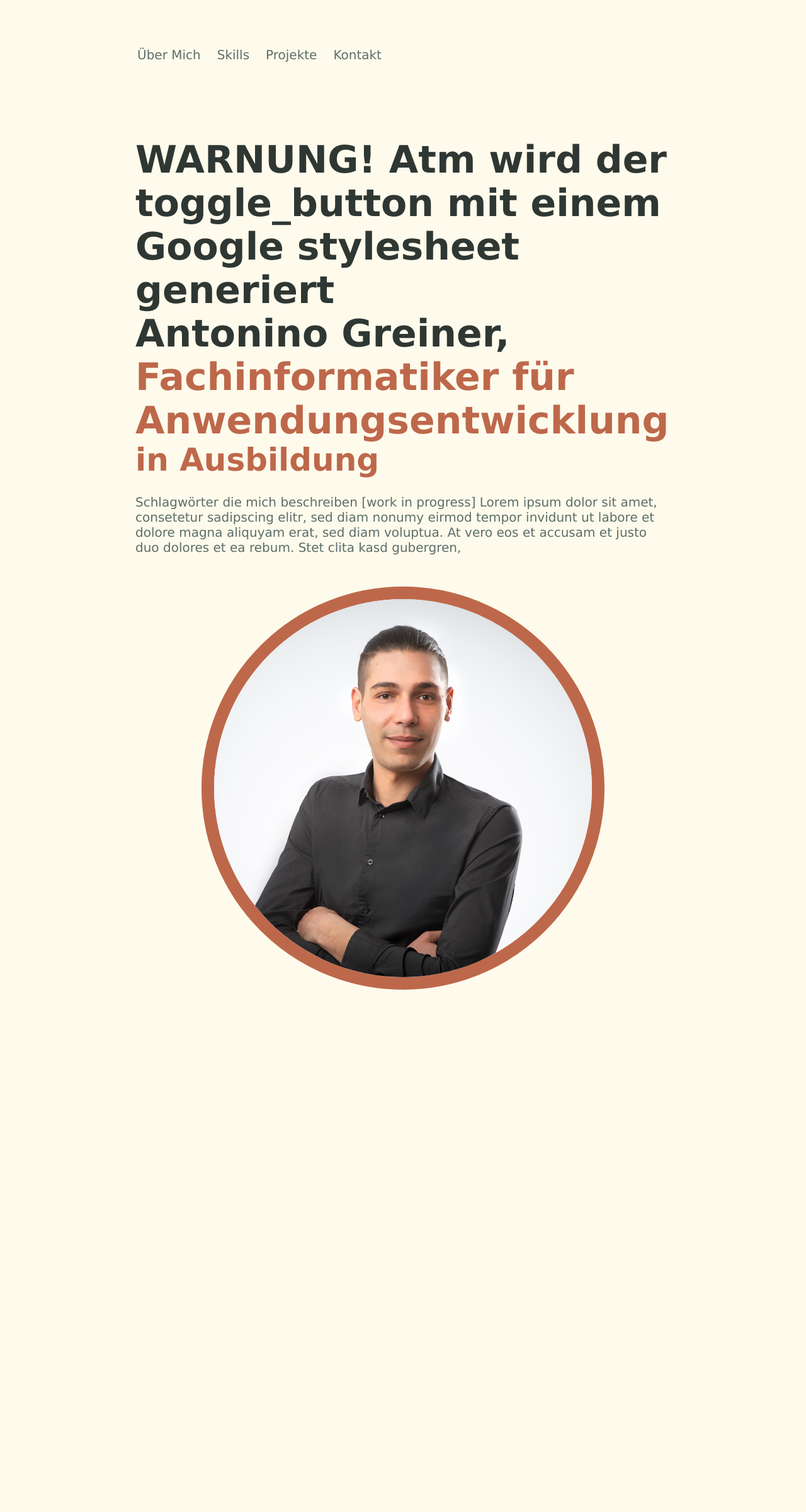
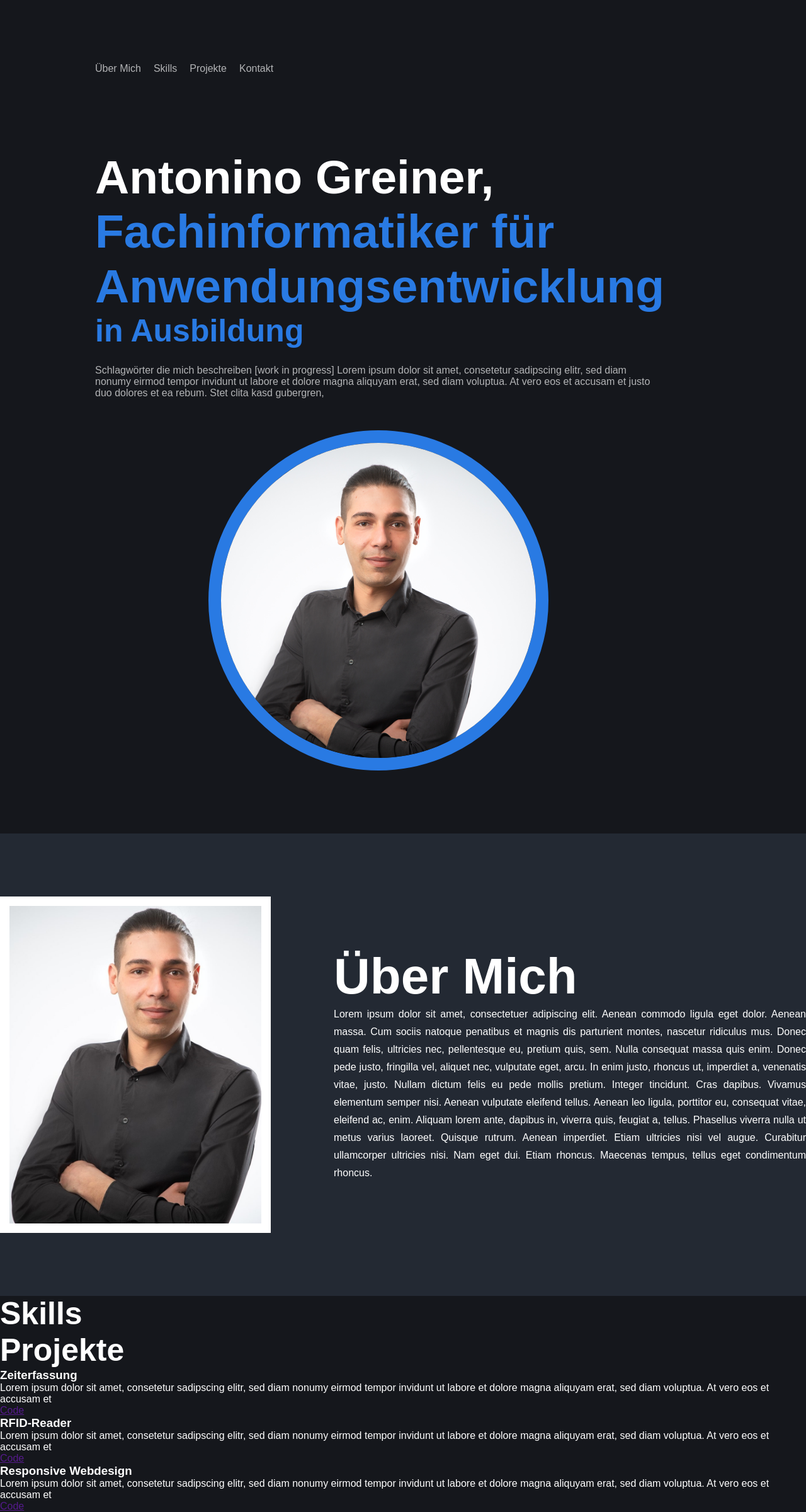
Before and after one commit to Antonino-G/Portfolio-tut, a plain HTML site: page index.html in a window 1280 px wide. Shown: the whole page at 63% size. Before the commit the page ends 1646 px from the top, so only its background shows below. Drawn offline with nearby package versions, Linux system fonts and the light colour scheme.

Commit message:
Bug-fix: füge überarbeitete CSS-Dateien & zwei neue Sektionen hinzu

```diff
--- /dev/null
+++ b/about_me.css
@@ -0,0 +1,34 @@
+#about_me_section{
+    padding: 100px 0;
+    background-color: var(--secondary-color);
+    display: flex;
+    justify-content: center;
+    align-items: center;
+    gap: 100px;
+    flex-wrap: wrap-reverse;
+}
+.about_me_container{
+    width: 750px;
+    max-width: 90%;
+}
+#about_me_section img{
+    width: 400px;
+    max-width: calc( 90% - 30px);
+    border: 15px solid var(--text-color);
+}
+.about_me_container h2{
+    font-size: 80px;
+}
+.about_me_container p{
+    text-align: justify;
+    line-height: 175%;
+}
+@media(max-width: 950px){
+    #about_me_section{
+        padding: 50px 0;
+    }
+    #about_me_section h2{
+        text-align: center;
+        font-size: 8vw;
+    }
+}
--- a/general_settings.css
+++ b/general_settings.css
@@ -1,3 +1,12 @@
+:root{
+    --main-brand-color: #297AE3;
+    --primary-color: #15171C;
+    --secondary-color: #232933;
+    --dark-secondary-color: #2E3744;
+    --text-color: white;
+    --secondary-text-color: #B3B4B6;
+}
+/*
 :root{
     --main-brand-color: #BE684B;
     --primary-color: #FEFBEC;
@@ -6,6 +15,7 @@
     --text-color: #2F3733;
     --secondary-text-color: #5E6E67;
 }
+*/
 *{
     margin: 0;
     padding: 0;
@@ -13,12 +23,11 @@
 body{
     min-height: 100vh;
     background-color: var(--primary-color);
-    font-family: verdana ,sans-serif, Arial;
-    font-size: 20px;
+    font-family: sans-serif;
     color: var(--text-color);
 }
 h1{
-    font-size: 60px;
+    font-size: 75px;
     line-height: 115%;
 }
 h2{
@@ -29,21 +38,23 @@ h2{
     margin-top: 25px;
     color: var(--secondary-text-color);
 }
-@media(max-width: 800px){
+.warnung{
+    display: flex;
+    justify-content: center;
+    align-items: center;
+    font-size: 100px;
+    padding: 100px 25px;
+}
+@media(max-width: 950px){
     h1{
-        font-size: 12vw;
+        font-size: 8vw;
         text-align: center;
     }
     h2{
-        font-size: 5vw;
+        font-size: 7vw;
         text-align: center;
     }
     .subheading{
         text-align: center;
     }
-    nav ul{
-        height: min-content;
-        width: 100%;
-        background: var(--background-color);
-      }
 }
--- a/header.css
+++ b/header.css
@@ -1,23 +1,25 @@
 header{
-    padding: 75px 25px;
-    display: inline-flex;
+    padding: 100px 25px;
+    display: flex;
     justify-content: center;
     align-items: center;
     gap: 50px;
     flex-wrap: wrap;
+    max-width: 90%;
 }
 .header_text{
-    width: 850px;
+    width: 900px;
 }
 .circle{
-    height: 600px;
-    width: 600px;
+    height: 500px;
+    width: 500px;
+
+    max-height: 80vw;
+    max-width: 80vw;
+
     overflow: hidden;
     border-radius: 50%;
     border: 20px solid var(--main-brand-color);
-
-    max-height: 80vw;
-    max-width: 80vw;
 
     display: flex;
     justify-content: center;
@@ -25,6 +27,7 @@ header{
 }
 .circle img{
     height: 100%;
+
 }
 nav{
     margin-bottom: 120px;
@@ -32,36 +35,28 @@ nav{
 nav ul{
     list-style: none;
     display: flex;
-    gap: 20px;
+    gap: 20px;;
 }
 nav a{
     color: var(--secondary-text-color);
     text-decoration: none;
     position: relative;
-    padding: 3px;
 }
 nav a:hover{
     color: var(--text-color);
 }
 nav a::after{
-    content: '';
+    content: "";
     height: 2px;
     width: 0%;
-    background: var(--main-brand-color);
-    position: absolute;
+    background-color: var(--main-brand-color);
+    position: relative;
     bottom: 0;
     left: 0;
     transition: 150ms ease-in-out;
 }
 nav a:hover::after{
-    width: 100%
-}
-.material-symbols-rounded {
-  font-variation-settings:
-  'FILL' 0,
-  'wght' 400,
-  'GRAD' 0,
-  'opsz' 48
+    width: 100%;
 }
 #toggle_button{
     display: none;
@@ -72,9 +67,18 @@ label[for="toggle_button"]{
 label[for="toggle_button"] span{
     font-size: 40px;
 }
-@media(max-width: 800px){
+@media(max-width: 950px){
+    nav{
+        position: absolute;
+        top: 0;
+        left: 0;
+        background: var(--secondary-color);
+        padding: 15px;
+        border-radius: 0 0 25px 0;
+    }
     nav ul{
         display: none;
+        flex-direction: column;
     }
     #toggle_button:checked ~ ul{
         display: flex;
--- a/index.html
+++ b/index.html
@@ -6,28 +6,28 @@
     <title>Portfolio Antonino Greiner</title>
     <link rel="stylesheet" href="general_settings.css">
     <link rel="stylesheet" href="header.css">
+    <link rel="stylesheet" href="about_me.css">
     <link rel="stylesheet" href="https://fonts.googleapis.com/css2?family=Material+Symbols+Rounded:opsz,wght,FILL,GRAD@48,400,0,0" />
 </head>
 <body>
+    <!--<div class="warnung"><p>WARNUNG! Atm wird der toggle_button mit einem Google stylesheet generiert</p></div>-->
     <header>
         <div class="header_text">
-            <nav id="navbar">
+            <nav>
+
                 <input type="checkbox" id="toggle_button">
                 <label for="toggle_button">
                     <span class="material-symbols-rounded">menu</span>
                 </label>
-
-
                 <ul>
-                    <li><a href="">Über Mich</a></li>
+                    <li><a href="#about_me_section">Über Mich</a></li>
                     <li><a href="">Skills</a></li>
                     <li><a href="">Projekte</a></li>
                     <li><a href="">Kontakt</a></li>
-                    <li><a ></a></li>
                 </ul>
             </nav>
-            <h1>WARNUNG! Atm wird der toggle_button mit einem Google stylesheet generiert</h1>
-            <h1>Antonino Greiner,<span style="color: var(--main-brand-color)"><br>Fachinformatiker für Anwendungsentwicklung</span></h1>
+
+            <h1>Antonino Greiner,<span style="color: var(--main-brand-color)"><br>Fachinformatiker für<br>Anwendungsentwicklung</span></h1>
             <h2 style="color: var(--main-brand-color)">in Ausbildung</h2>
             <p class="subheading">Schlagwörter die mich beschreiben [work in progress] Lorem ipsum dolor sit amet, consetetur sadipscing elitr, sed diam nonumy eirmod tempor invidunt ut labore et dolore magna aliquyam erat, sed diam voluptua. At vero eos et accusam et justo duo dolores et ea rebum. Stet clita kasd gubergren,
             </p>
@@ -36,8 +36,37 @@
             <img src="images/BewFoFarbe.jpg" alt="Selbstporträt von Antonino Greiner">
         </div>
     </header>
-    <section></section>
-    <section></section>
+    <section id="about_me_section">
+        <img src="images/BewFoFarbeKlein-min.jpg" alt="">
+        <div class="about_me_container">
+            <h2>Über Mich</h2>
+            <p>Lorem ipsum dolor sit amet, consectetuer adipiscing elit. Aenean commodo ligula eget dolor. Aenean massa. Cum sociis natoque penatibus et magnis dis parturient montes, nascetur ridiculus mus. Donec quam felis, ultricies nec, pellentesque eu, pretium quis, sem. Nulla consequat massa quis enim. Donec pede justo, fringilla vel, aliquet nec, vulputate eget, arcu. In enim justo, rhoncus ut, imperdiet a, venenatis vitae, justo. Nullam dictum felis eu pede mollis pretium. Integer tincidunt. Cras dapibus. Vivamus elementum semper nisi. Aenean vulputate eleifend tellus. Aenean leo ligula, porttitor eu, consequat vitae, eleifend ac, enim. Aliquam lorem ante, dapibus in, viverra quis, feugiat a, tellus. Phasellus viverra nulla ut metus varius laoreet. Quisque rutrum. Aenean imperdiet. Etiam ultricies nisi vel augue. Curabitur ullamcorper ultricies nisi. Nam eget dui. Etiam rhoncus. Maecenas tempus, tellus eget condimentum rhoncus.
+            </p>
+        </div>
+    </section>
+    <section id="skills_section">
+        <div><h2>Skills</h2></div>
+    </section>
+    <section id="projects_section">
+        <h2>Projekte</h2>
+        <div class="flex-container">
+            <div class="card">
+                <h3>Zeiterfassung</h3>
+                <p>Lorem ipsum dolor sit amet, consetetur sadipscing elitr, sed diam nonumy eirmod tempor invidunt ut labore et dolore magna aliquyam erat, sed diam voluptua. At vero eos et accusam et</p>
+                <a href="">Code</a>
+            </div>
+            <div class="card">
+                <h3>RFID-Reader</h3>
+                <p>Lorem ipsum dolor sit amet, consetetur sadipscing elitr, sed diam nonumy eirmod tempor invidunt ut labore et dolore magna aliquyam erat, sed diam voluptua. At vero eos et accusam et</p>
+                <a href="">Code</a>
+            </div>
+            <div class="card">
+                <h3>Responsive Webdesign</h3>
+                <p>Lorem ipsum dolor sit amet, consetetur sadipscing elitr, sed diam nonumy eirmod tempor invidunt ut labore et dolore magna aliquyam erat, sed diam voluptua. At vero eos et accusam et</p>
+                <a href="">Code</a>
+            </div>
+        </div>
+    </section>
     <footer></footer>
 </body>
 </html>
```
